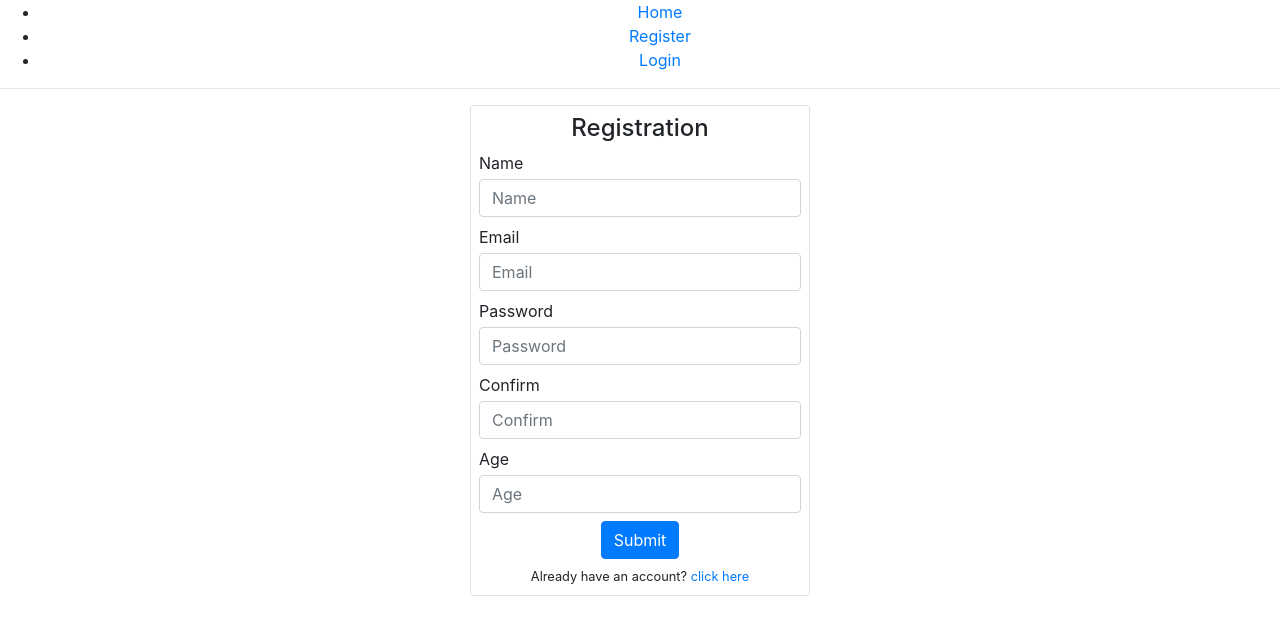
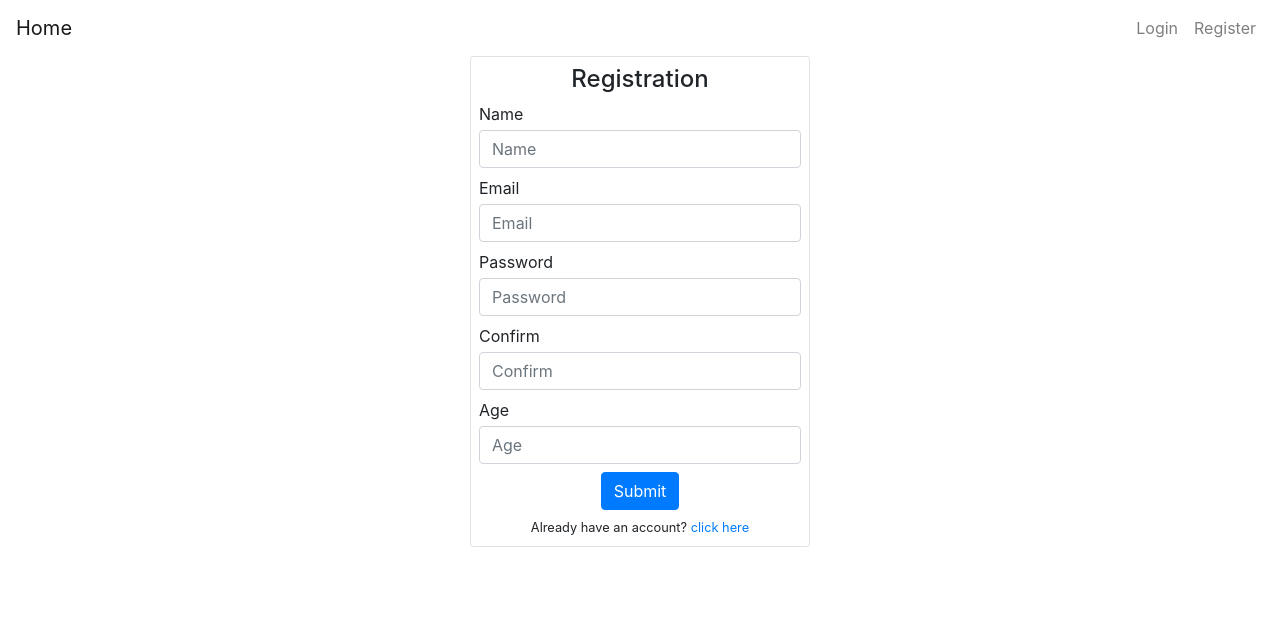
Before and after one commit to Zlerp/apple-registration, a React (Create React App) app: page /register in a window 1280 px wide. Shown: the top 634 px of the page. Built offline with nearby package versions, Linux system fonts and the light colour scheme.

Commit message:
add redirects on registartion and login, add navbar

```diff
--- /dev/null
+++ b/src/components/header/header.js
@@ -0,0 +1,41 @@
+import React from "react";
+import {Link} from "react-router-dom";
+import { useHistory } from 'react-router-dom';
+import {Navbar, Nav, NavItem } from "react-bootstrap";
+
+export default function Header(props) {
+    let history = useHistory();
+
+    return (
+        <div>
+            <Navbar>
+                <Navbar.Brand as={Link} to="/" >
+                    Home
+                </Navbar.Brand>
+                <Navbar.Collapse>
+                    <Nav className="ml-auto">
+                        <NavItem eventkey={1} href="/login">
+                            <Nav.Link as={Link} to="/login" >Login</Nav.Link>
+                        </NavItem>
+                        <NavItem eventkey={2} href="/register">
+                            <Nav.Link as={Link} to="/register" >Register</Nav.Link>
+                        </NavItem>
+                        {
+                            props.isAuth &&
+                            <React.Fragment>
+                                <NavItem eventkey={3} href="/iphone">
+                                    <Nav.Link as={Link} to="/iphone" >iPhone</Nav.Link>
+                                </NavItem>
+                                <NavItem eventkey={4} href="/iphone" onClick={() => {
+                                    props.signOut(() => history.push("/"));
+                                }}>
+                                    <Nav.Link>Sign Out</Nav.Link>
+                                </NavItem>
+                            </React.Fragment>
+                        }
+                    </Nav>
+                </Navbar.Collapse>
+            </Navbar>
+        </div>
+    );
+}
--- a/src/components/login/login.js
+++ b/src/components/login/login.js
@@ -2,12 +2,14 @@ import React from "react";
 import { Form, Field } from 'react-final-form';
 import {required, mustBeEmail, composeValidators} from "../../services/validation";
 import {checkAuth} from "../../services/auth";
-import {Link} from "react-router-dom";
+import {Link, useHistory} from "react-router-dom";
 
 export default function Login(props) {
 
+    const history  = useHistory();
     const onSubmit = async values => {
         props.checkUserAuth(checkAuth(props.users, values));
+        history.push('/iphone')
     };
 
     return (
--- a/src/components/registration/registration.js
+++ b/src/components/registration/registration.js
@@ -1,10 +1,10 @@
 import React from "react";
 import { Form, Field } from 'react-final-form';
-import {Link} from "react-router-dom";
+import {Link, useHistory} from "react-router-dom";
 import {required, mustBeNumber, mustBeEmail, minValue, composeValidators} from "../../services/validation";
 
 export default function Registration(props) {
-
+    const history  = useHistory();
     const onSubmit = async values => {
         let newUserInfo = {
             email: values.email,
@@ -14,6 +14,7 @@ export default function Registration(props) {
         };
         props.updateUsers(newUserInfo);
         props.checkUserAuth(true);
+        history.push('/iphone')
     };
 
     return (
@@ -85,7 +86,7 @@ export default function Registration(props) {
                                     {({ input, meta }) => (
                                         <div className={(meta.error && meta.touched) ? 'invalid': ''}>
                                             <label htmlFor="confirm">Confirm</label>
-                                            <input {...input} className="form-control" id="confirm" type="confirm" placeholder="Confirm" />
+                                            <input {...input} className="form-control" id="confirm" type="password" placeholder="Confirm" />
                                             {meta.error && meta.touched &&
                                                 <div className="invalid-feedback">
                                                     {meta.error}
--- a/src/routes.js
+++ b/src/routes.js
@@ -3,14 +3,13 @@ import {
     BrowserRouter as Router,
     Switch,
     Route,
-    Link,
-    Redirect,
-    useHistory
+    Redirect
 } from "react-router-dom";
 
 import Registration from './components/registration/registration';
 import ShowcasePhone from "./components/showcasePhone/showcasePhone";
 import Login from "./components/login/login";
+import Header from "./components/header/header";
 
 export default function Routes() {
 
@@ -44,29 +43,7 @@ export default function Routes() {
     return (
         <Router>
             <div>
-                <ul>
-                    <li>
-                        <Link to="/">Home</Link>
-                    </li>
-                    <li>
-                        <Link to="/register">Register</Link>
-                    </li>
-                    <li>
-                        <Link to="/login">Login</Link>
-                    </li>
-                    { isAuth &&
-                        <React.Fragment>
-                            <li>
-                                <Link to="/iphone">iphone</Link>
-                            </li>
-                            <li>
-                                <SignOut signOut={signOut} />
-                            </li>
-                        </React.Fragment>
-                    }
-                </ul>
-
-                <hr />
+                <Header isAuth={isAuth} signOut={signOut} checkUserAuth={checkUserAuth}/>
                 <Switch>
                     <Route exact path="/">
                         <Home />
@@ -94,19 +71,6 @@ function Home() {
     );
 }
 
-function SignOut(props) {
-    let history = useHistory();
-    return  (
-        <a  href="/#"
-            onClick={() => {
-                props.signOut(() => history.push("/"));
-            }}
-        >
-            Sign out
-        </a>
-    );
-}
-
 function PrivateRoute(props, { children, ...rest }) {
     return (
         <Route
```
Also changed, not shown: src/components/header/header.scss (added).
